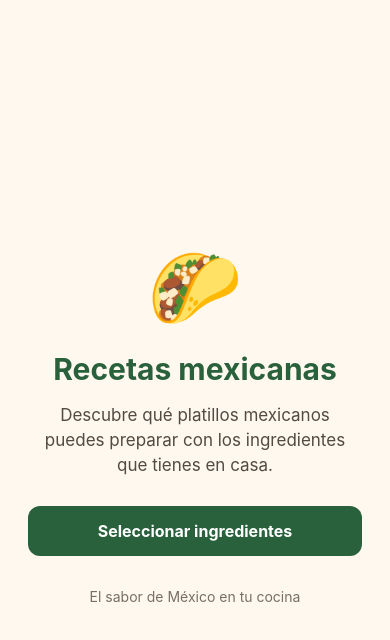
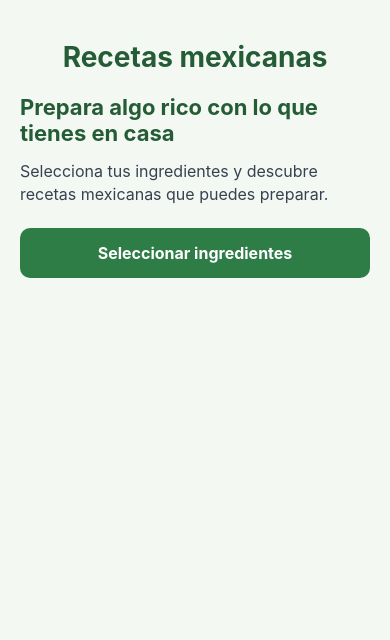
Before and after one commit to TeamCRMX/Mexican-recipes, a React Native app in the folder mobile/: screen / in a window 390 px wide. Shown: the top 640 px of the page. Built offline with nearby package versions, Linux system fonts and the light colour scheme.

Commit message:
PTC-23 Implementar recomendacion de recetas

```diff
--- a/mobile/App.tsx
+++ b/mobile/App.tsx
@@ -4,13 +4,27 @@ import {
   Alert,
   SafeAreaView,
   ScrollView,
+  StatusBar,
   StyleSheet,
   Text,
   TouchableOpacity,
   View,
 } from 'react-native';
 
-const ingredientes = [
+type Pantalla = 'inicio' | 'ingredientes' | 'resultados' | 'detalle';
+
+type Receta = {
+  id: number;
+  nombre: string;
+  descripcion: string;
+  ingredientes: string[];
+  tiempo: string;
+  dificultad: string;
+  utensilios: string[];
+  equipos: string[];
+};
+
+const ingredientesDisponibles = [
   'Tomate',
   'Cebolla',
   'Ajo',
@@ -31,245 +45,453 @@ const ingredientes = [
   'Limón',
 ];
 
+const recetas: Receta[] = [
+  {
+    id: 1,
+    nombre: 'Huevos a la mexicana',
+    descripcion: 'Huevos preparados con tomate, cebolla y chile.',
+    ingredientes: ['Huevo', 'Tomate', 'Cebolla', 'Chile'],
+    tiempo: '15 minutos',
+    dificultad: 'Fácil',
+    utensilios: ['Cuchillo', 'Tabla para cortar', 'Espátula'],
+    equipos: ['Estufa', 'Sartén'],
+  },
+  {
+    id: 2,
+    nombre: 'Guacamole',
+    descripcion: 'Preparación tradicional mexicana a base de aguacate.',
+    ingredientes: ['Aguacate', 'Tomate', 'Cebolla', 'Cilantro', 'Limón', 'Chile'],
+    tiempo: '10 minutos',
+    dificultad: 'Fácil',
+    utensilios: ['Cuchillo', 'Tabla para cortar', 'Tenedor', 'Recipiente'],
+    equipos: [],
+  },
+  {
+    id: 3,
+    nombre: 'Arroz rojo',
+    descripcion: 'Arroz cocinado con tomate, ajo y cebolla.',
+    ingredientes: ['Arroz', 'Tomate', 'Ajo', 'Cebolla'],
+    tiempo: '30 minutos',
+    dificultad: 'Media',
+    utensilios: ['Cuchillo', 'Tabla para cortar', 'Olla', 'Cuchara'],
+    equipos: ['Estufa', 'Licuadora'],
+  },
+  {
+    id: 4,
+    nombre: 'Quesadillas de queso',
+    descripcion: 'Tortillas rellenas de queso y calentadas hasta derretirlo.',
+    ingredientes: ['Tortillas', 'Queso'],
+    tiempo: '10 minutos',
+    dificultad: 'Fácil',
+    utensilios: ['Espátula'],
+    equipos: ['Estufa', 'Comal'],
+  },
+  {
+    id: 5,
+    nombre: 'Caldo de pollo con verduras',
+    descripcion: 'Caldo casero de pollo acompañado de verduras.',
+    ingredientes: ['Pollo', 'Papa', 'Zanahoria', 'Calabacita', 'Cebolla', 'Ajo'],
+    tiempo: '60 minutos',
+    dificultad: 'Media',
+    utensilios: ['Cuchillo', 'Tabla para cortar', 'Olla', 'Cuchara'],
+    equipos: ['Estufa'],
+  },
+  {
+    id: 6,
+    nombre: 'Frijoles guisados',
+    descripcion: 'Frijoles preparados con un toque de ajo y cebolla.',
+    ingredientes: ['Frijoles', 'Cebolla', 'Ajo'],
+    tiempo: '20 minutos',
+    dificultad: 'Fácil',
+    utensilios: ['Olla', 'Cuchara', 'Cuchillo'],
+    equipos: ['Estufa'],
+  },
+];
+
 export default function App() {
-  const [pantalla, setPantalla] = useState('inicio');
+  const [pantalla, setPantalla] = useState<Pantalla>('inicio');
   const [seleccionados, setSeleccionados] = useState<string[]>([]);
+  const [recetaSeleccionada, setRecetaSeleccionada] = useState<Receta | null>(null);
 
-  const cambiarIngrediente = (ingrediente: string) => {
+  const resultados = recetas
+    .map((receta) => {
+      const disponibles = receta.ingredientes.filter((ingrediente) =>
+        seleccionados.includes(ingrediente)
+      );
+      const faltantes = receta.ingredientes.filter(
+        (ingrediente) => !seleccionados.includes(ingrediente)
+      );
+      const porcentaje = Math.round(
+        (disponibles.length / receta.ingredientes.length) * 100
+      );
+
+      return { receta, disponibles, faltantes, porcentaje };
+    })
+    .filter((resultado) => resultado.porcentaje > 0)
+    .sort((a, b) => b.porcentaje - a.porcentaje);
+
+  function alternarIngrediente(ingrediente: string) {
     setSeleccionados((actuales) =>
       actuales.includes(ingrediente)
         ? actuales.filter((item) => item !== ingrediente)
         : [...actuales, ingrediente]
     );
-  };
+  }
 
-  const buscarRecetas = () => {
+  function buscarRecetas() {
     if (seleccionados.length === 0) {
       Alert.alert(
         'Selecciona ingredientes',
-        'Elige al menos un ingrediente para continuar.'
+        'Elige al menos un ingrediente para buscar recetas.'
       );
       return;
     }
 
-    Alert.alert(
-      'Ingredientes seleccionados',
-      `Elegiste ${seleccionados.length} ingredientes. La búsqueda de recetas se conectará en la siguiente etapa.`
-    );
-  };
+    setPantalla('resultados');
+  }
+
+  function mostrarDetalle(receta: Receta) {
+    setRecetaSeleccionada(receta);
+    setPantalla('detalle');
+  }
+
+  function volverAIngredientes() {
+    setPantalla('ingredientes');
+  }
 
   return (
-    <SafeAreaView style={styles.container}>
-      {pantalla === 'inicio' ? (
-        <View style={styles.inicio}>
-          <Text style={styles.emoji}>🌮</Text>
+    <SafeAreaView style={estilos.contenedor}>
+      <StatusBar barStyle="dark-content" backgroundColor="#f4f8f2" />
 
-          <Text style={styles.titulo}>Recetas mexicanas</Text>
+      <ScrollView contentContainerStyle={estilos.contenido}>
+        <Text style={estilos.titulo}>Recetas mexicanas</Text>
 
-          <Text style={styles.descripcion}>
-            Descubre qué platillos mexicanos puedes preparar
-            con los ingredientes que tienes en casa.
+        {pantalla === 'inicio' && (
+          <View style={estilos.seccion}>
+            <Text style={estilos.subtitulo}>
+              Prepara algo rico con lo que tienes en casa
+            </Text>
+            <Text style={estilos.texto}>
+              Selecciona tus ingredientes y descubre recetas mexicanas que
+              puedes preparar.
             </Text>
 
             <TouchableOpacity
-            style={styles.boton}
+              style={estilos.boton}
               onPress={() => setPantalla('ingredientes')}
             >
-            <Text style={styles.textoBoton}>
-              Seleccionar ingredientes
-            </Text>
+              <Text style={estilos.textoBoton}>Seleccionar ingredientes</Text>
             </TouchableOpacity>
+          </View>
+        )}
 
-          <Text style={styles.pie}>
-            El sabor de México en tu cocina
-          </Text>
-        </View>
-      ) : (
-        <View style={styles.contenido}>
-          <TouchableOpacity
-            onPress={() => setPantalla('inicio')}
-            style={styles.volver}
-          >
-            <Text style={styles.textoVolver}>‹ Volver al inicio</Text>
-          </TouchableOpacity>
-
-          <Text style={styles.tituloSeccion}>
-            ¿Qué tienes en casa?
+        {pantalla === 'ingredientes' && (
+          <View style={estilos.seccion}>
+            <Text style={estilos.subtitulo}>¿Qué ingredientes tienes?</Text>
+            <Text style={estilos.texto}>
+              Toca los ingredientes disponibles en casa.
             </Text>
 
-          <Text style={styles.descripcionSeccion}>
-            Selecciona los ingredientes que tienes disponibles.
-          </Text>
-
-          <Text style={styles.contador}>
-            Ingredientes seleccionados: {seleccionados.length}
-          </Text>
-
-          <ScrollView
-            style={styles.lista}
-            contentContainerStyle={styles.listaContenido}
-          >
-            {ingredientes.map((ingrediente) => {
+            <View style={estilos.listaIngredientes}>
+              {ingredientesDisponibles.map((ingrediente) => {
                 const seleccionado = seleccionados.includes(ingrediente);
 
                 return (
                   <TouchableOpacity
                     key={ingrediente}
                     style={[
-                    styles.ingrediente,
-                    seleccionado && styles.ingredienteSeleccionado,
+                      estilos.ingrediente,
+                      seleccionado && estilos.ingredienteSeleccionado,
                     ]}
-                  onPress={() => cambiarIngrediente(ingrediente)}
+                    onPress={() => alternarIngrediente(ingrediente)}
                   >
                     <Text
                       style={[
-                      styles.textoIngrediente,
-                      seleccionado && styles.textoSeleccionado,
+                        estilos.textoIngrediente,
+                        seleccionado && estilos.textoIngredienteSeleccionado,
                       ]}
                     >
-                    {seleccionado ? '✓  ' : '+  '}
+                      {seleccionado ? '✓ ' : '+ '}
                       {ingrediente}
                     </Text>
                   </TouchableOpacity>
                 );
               })}
-          </ScrollView>
+            </View>
+
+            <Text style={estilos.contador}>
+              Ingredientes seleccionados: {seleccionados.length}
+            </Text>
 
             <TouchableOpacity
-            style={styles.boton}
+              style={estilos.boton}
               onPress={buscarRecetas}
             >
-            <Text style={styles.textoBoton}>Buscar recetas</Text>
+              <Text style={estilos.textoBoton}>Buscar recetas</Text>
             </TouchableOpacity>
 
             <TouchableOpacity
-            style={styles.limpiar}
+              style={estilos.botonSecundario}
               onPress={() => setSeleccionados([])}
             >
-            <Text style={styles.textoLimpiar}>
+              <Text style={estilos.textoBotonSecundario}>
                 Limpiar selección
+              </Text>
+            </TouchableOpacity>
+
+            <TouchableOpacity onPress={() => setPantalla('inicio')}>
+              <Text style={estilos.enlace}>Volver al inicio</Text>
+            </TouchableOpacity>
+          </View>
+        )}
+
+        {pantalla === 'resultados' && (
+          <View style={estilos.seccion}>
+            <Text style={estilos.subtitulo}>Recetas recomendadas</Text>
+            <Text style={estilos.texto}>
+              Ordenadas de mayor a menor coincidencia con tus ingredientes.
+            </Text>
+
+            {resultados.length === 0 ? (
+              <Text style={estilos.mensaje}>
+                No encontramos recetas con los ingredientes seleccionados.
+                Prueba con otros ingredientes.
+              </Text>
+            ) : (
+              resultados.map(({ receta, disponibles, faltantes, porcentaje }) => (
+                <View key={receta.id} style={estilos.tarjeta}>
+                  <Text style={estilos.nombreReceta}>{receta.nombre}</Text>
+                  <Text style={estilos.porcentaje}>{porcentaje}% de coincidencia</Text>
+                  <View style={estilos.fondoProgreso}>
+                    <View
+                      style={[estilos.progreso, { width: `${porcentaje}%` }]}
+                    />
+                  </View>
+                  <Text style={estilos.texto}>
+                    Tiempo: {receta.tiempo} · Dificultad: {receta.dificultad}
+                  </Text>
+                  <Text style={estilos.texto}>
+                    Tienes: {disponibles.length > 0 ? disponibles.join(', ') : 'Ninguno'}
+                  </Text>
+                  <Text style={estilos.faltantes}>
+                    Te faltan: {faltantes.length > 0 ? faltantes.join(', ') : 'Ninguno'}
+                  </Text>
+
+                  <TouchableOpacity
+                    style={estilos.boton}
+                    onPress={() => mostrarDetalle(receta)}
+                  >
+                    <Text style={estilos.textoBoton}>Ver detalle</Text>
+                  </TouchableOpacity>
+                </View>
+              ))
+            )}
+
+            <TouchableOpacity
+              style={estilos.botonSecundario}
+              onPress={volverAIngredientes}
+            >
+              <Text style={estilos.textoBotonSecundario}>
+                Cambiar ingredientes
               </Text>
             </TouchableOpacity>
           </View>
         )}
+
+        {pantalla === 'detalle' && recetaSeleccionada && (
+          <View style={estilos.seccion}>
+            <Text style={estilos.subtitulo}>{recetaSeleccionada.nombre}</Text>
+            <Text style={estilos.texto}>{recetaSeleccionada.descripcion}</Text>
+            <Text style={estilos.etiqueta}>Ingredientes necesarios</Text>
+
+            {recetaSeleccionada.ingredientes.map((ingrediente) => {
+              const loTiene = seleccionados.includes(ingrediente);
+
+              return (
+                <Text
+                  key={ingrediente}
+                  style={loTiene ? estilos.disponible : estilos.faltante}
+                >
+                  {loTiene ? '✓ Tienes: ' : '• Te falta: '}
+                  {ingrediente}
+                </Text>
+              );
+            })}
+
+            <Text style={estilos.etiqueta}>Utensilios</Text>
+            <Text style={estilos.texto}>
+              {recetaSeleccionada.utensilios.join(', ')}
+            </Text>
+
+            <Text style={estilos.etiqueta}>Equipos necesarios</Text>
+            <Text style={estilos.texto}>
+              {recetaSeleccionada.equipos.length > 0
+                ? recetaSeleccionada.equipos.join(', ')
+                : 'No se requiere equipo eléctrico especial.'}
+            </Text>
+
+            <Text style={estilos.texto}>
+              Tiempo: {recetaSeleccionada.tiempo}
+            </Text>
+            <Text style={estilos.texto}>
+              Dificultad: {recetaSeleccionada.dificultad}
+            </Text>
+
+            <TouchableOpacity
+              style={estilos.boton}
+              onPress={() => setPantalla('resultados')}
+            >
+              <Text style={estilos.textoBoton}>Volver a las recetas</Text>
+            </TouchableOpacity>
+          </View>
+        )}
+      </ScrollView>
     </SafeAreaView>
   );
 }
 
-const styles = StyleSheet.create({
-  container: {
+const estilos = StyleSheet.create({
+  contenedor: {
     flex: 1,
-    backgroundColor: '#FFF8EE',
-  },
-  inicio: {
-    flex: 1,
-    justifyContent: 'center',
-    alignItems: 'center',
-    padding: 28,
+    backgroundColor: '#f4f8f2',
   },
   contenido: {
-    flex: 1,
-    paddingHorizontal: 22,
-    paddingTop: 16,
-    paddingBottom: 12,
-  },
-  emoji: {
-    fontSize: 76,
-    marginBottom: 18,
+    padding: 20,
+    paddingBottom: 40,
   },
   titulo: {
-    fontSize: 30,
+    fontSize: 28,
     fontWeight: 'bold',
-    color: '#28613B',
+    color: '#245c36',
     textAlign: 'center',
-    marginBottom: 16,
+    marginVertical: 20,
   },
-  descripcion: {
-    fontSize: 17,
-    color: '#514B43',
-    textAlign: 'center',
-    lineHeight: 25,
-    marginBottom: 28,
+  seccion: {
+    gap: 14,
+  },
+  subtitulo: {
+    fontSize: 22,
+    fontWeight: 'bold',
+    color: '#245c36',
+  },
+  texto: {
+    fontSize: 16,
+    color: '#374151',
+    lineHeight: 23,
   },
   boton: {
-    backgroundColor: '#28613B',
-    paddingVertical: 15,
-    paddingHorizontal: 20,
-    borderRadius: 12,
-    width: '100%',
+    backgroundColor: '#2e7d46',
+    padding: 15,
+    borderRadius: 10,
     alignItems: 'center',
+    marginTop: 8,
   },
   textoBoton: {
-    color: '#FFFFFF',
+    color: '#ffffff',
     fontSize: 16,
     fontWeight: 'bold',
   },
-  pie: {
-    marginTop: 32,
-    color: '#786F64',
+  botonSecundario: {
+    backgroundColor: '#e3eee4',
+    padding: 14,
+    borderRadius: 10,
+    alignItems: 'center',
+  },
+  textoBotonSecundario: {
+    color: '#245c36',
+    fontSize: 16,
+    fontWeight: 'bold',
+  },
+  listaIngredientes: {
+    flexDirection: 'row',
+    flexWrap: 'wrap',
+    gap: 8,
+  },
+  ingrediente: {
+    backgroundColor: '#ffffff',
+    borderWidth: 1,
+    borderColor: '#b7cbb9',
+    paddingVertical: 10,
+    paddingHorizontal: 12,
+    borderRadius: 20,
+  },
+  ingredienteSeleccionado: {
+    backgroundColor: '#2e7d46',
+    borderColor: '#2e7d46',
+  },
+  textoIngrediente: {
+    color: '#245c36',
     fontSize: 14,
   },
-  volver: {
-    marginBottom: 20,
-    alignSelf: 'flex-start',
-  },
-  textoVolver: {
-    color: '#28613B',
-    fontSize: 16,
-    fontWeight: '600',
-  },
-  tituloSeccion: {
-    fontSize: 26,
+  textoIngredienteSeleccionado: {
+    color: '#ffffff',
     fontWeight: 'bold',
-    color: '#28613B',
-    marginBottom: 8,
-  },
-  descripcionSeccion: {
-    color: '#514B43',
-    fontSize: 15,
-    lineHeight: 22,
-    marginBottom: 16,
   },
   contador: {
+    color: '#245c36',
+    fontWeight: 'bold',
+    fontSize: 15,
+  },
+  tarjeta: {
+    backgroundColor: '#ffffff',
+    padding: 16,
+    borderRadius: 12,
+    gap: 10,
+    borderWidth: 1,
+    borderColor: '#d8e5d8',
+    marginTop: 6,
+  },
+  nombreReceta: {
+    fontSize: 19,
+    fontWeight: 'bold',
+    color: '#245c36',
+  },
+  porcentaje: {
+    fontSize: 17,
+    fontWeight: 'bold',
+    color: '#2e7d46',
+  },
+  fondoProgreso: {
+    height: 9,
+    backgroundColor: '#e1e8e1',
+    borderRadius: 5,
+    overflow: 'hidden',
+  },
+  progreso: {
+    height: '100%',
+    backgroundColor: '#2e7d46',
+  },
+  faltantes: {
+    color: '#b45309',
     fontSize: 14,
-    color: '#28613B',
+  },
+  mensaje: {
+    padding: 16,
+    backgroundColor: '#ffffff',
+    borderRadius: 10,
+    color: '#374151',
+    lineHeight: 23,
+  },
+  enlace: {
+    textAlign: 'center',
+    color: '#245c36',
     fontWeight: 'bold',
-    marginBottom: 12,
+    padding: 12,
   },
-  lista: {
-    flex: 1,
-    marginBottom: 12,
+  etiqueta: {
+    color: '#245c36',
+    fontSize: 17,
+    fontWeight: 'bold',
+    marginTop: 8,
   },
-  listaContenido: {
-    paddingBottom: 8,
+  disponible: {
+    color: '#24743b',
+    fontSize: 15,
+    lineHeight: 23,
   },
-  ingrediente: {
-    backgroundColor: '#FFFFFF',
-    borderWidth: 1,
-    borderColor: '#E3DCCF',
-    padding: 14,
-    borderRadius: 10,
-    marginBottom: 9,
-  },
-  ingredienteSeleccionado: {
-    backgroundColor: '#E1F0E4',
-    borderColor: '#28613B',
-  },
-  textoIngrediente: {
-    fontSize: 16,
-    color: '#514B43',
-  },
-  textoSeleccionado: {
-    color: '#28613B',
-    fontWeight: 'bold',
-  },
-  limpiar: {
-    padding: 12,
-    alignItems: 'center',
-  },
-  textoLimpiar: {
-    color: '#8B3A32',
-    fontSize: 14,
-    fontWeight: '600',
+  faltante: {
+    color: '#b45309',
+    fontSize: 15,
+    lineHeight: 23,
   },
 });
```
Lines whose indentation alone changed are shown as unchanged.
